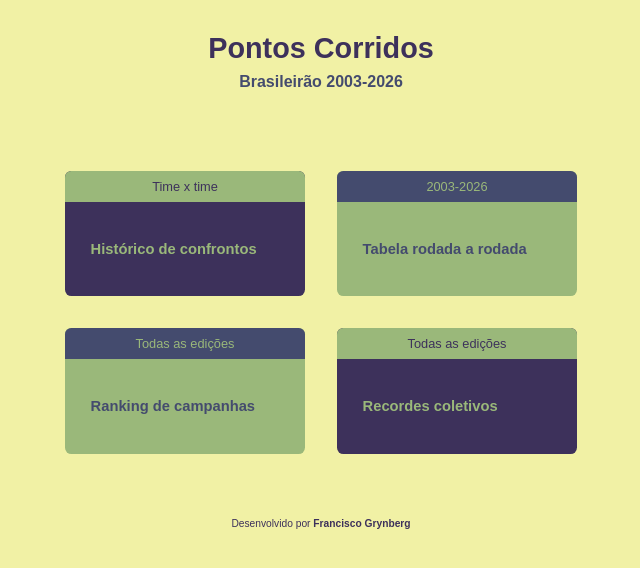
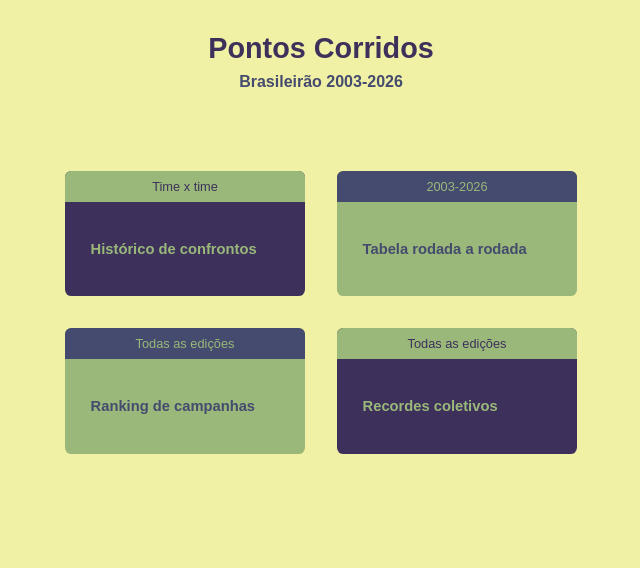
Before and after one commit to Grynberg34/confrontos-brasileirao, a Next.js app: page / in a window 1280 px wide. Shown: the top 568 px of the page, without its empty margins (319-959 px from the left). Built offline with nearby package versions, Linux system fonts and the light colour scheme; a web font is replaced by a local one.

Commit message:
v3.0.1 change in the home page

```diff
--- a/src/app/page.tsx
+++ b/src/app/page.tsx
@@ -13,8 +13,6 @@
 
       <Tools />
 
-      <a className='home__footer' href="https://www.linkedin.com/in/francisco-grynberg/" target="_blank" rel="noreferrer">Desenvolvido por <strong>Francisco Grynberg</strong></a>
-
     </div>
   );
 }
```
